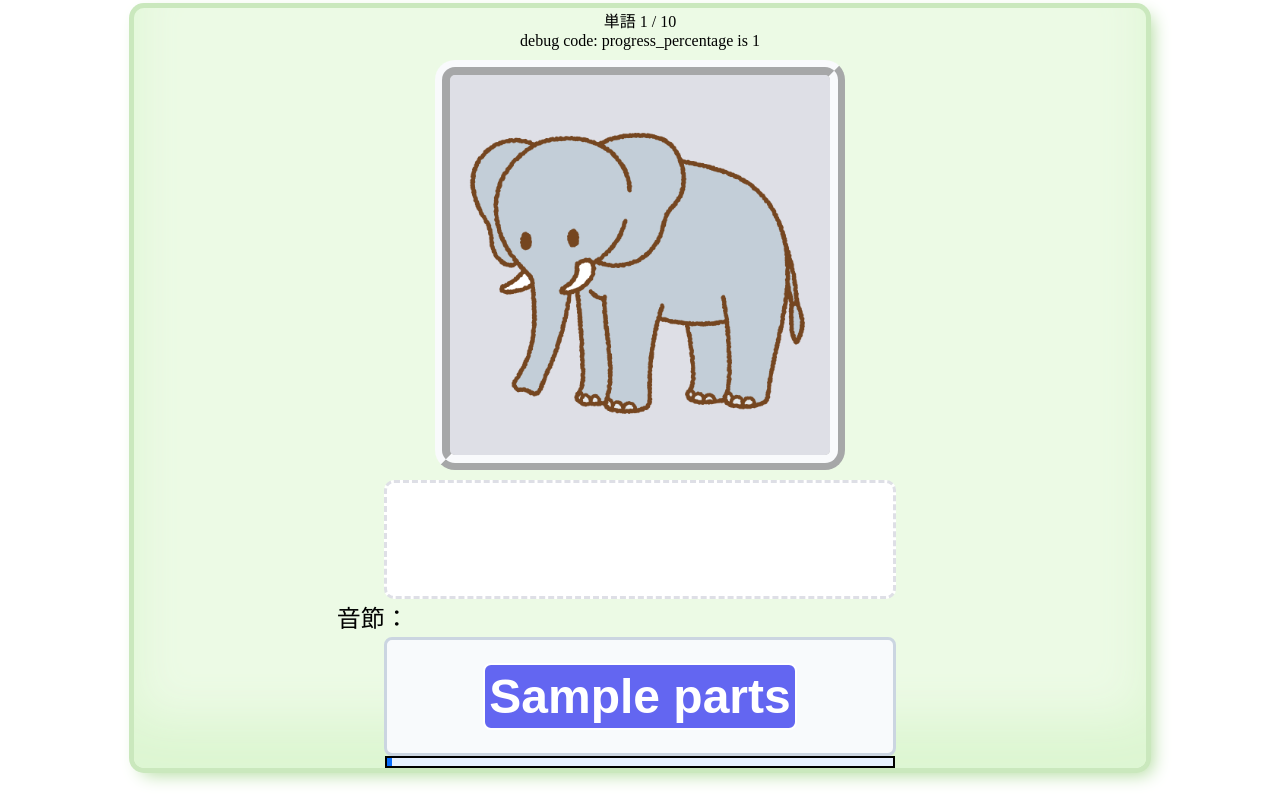
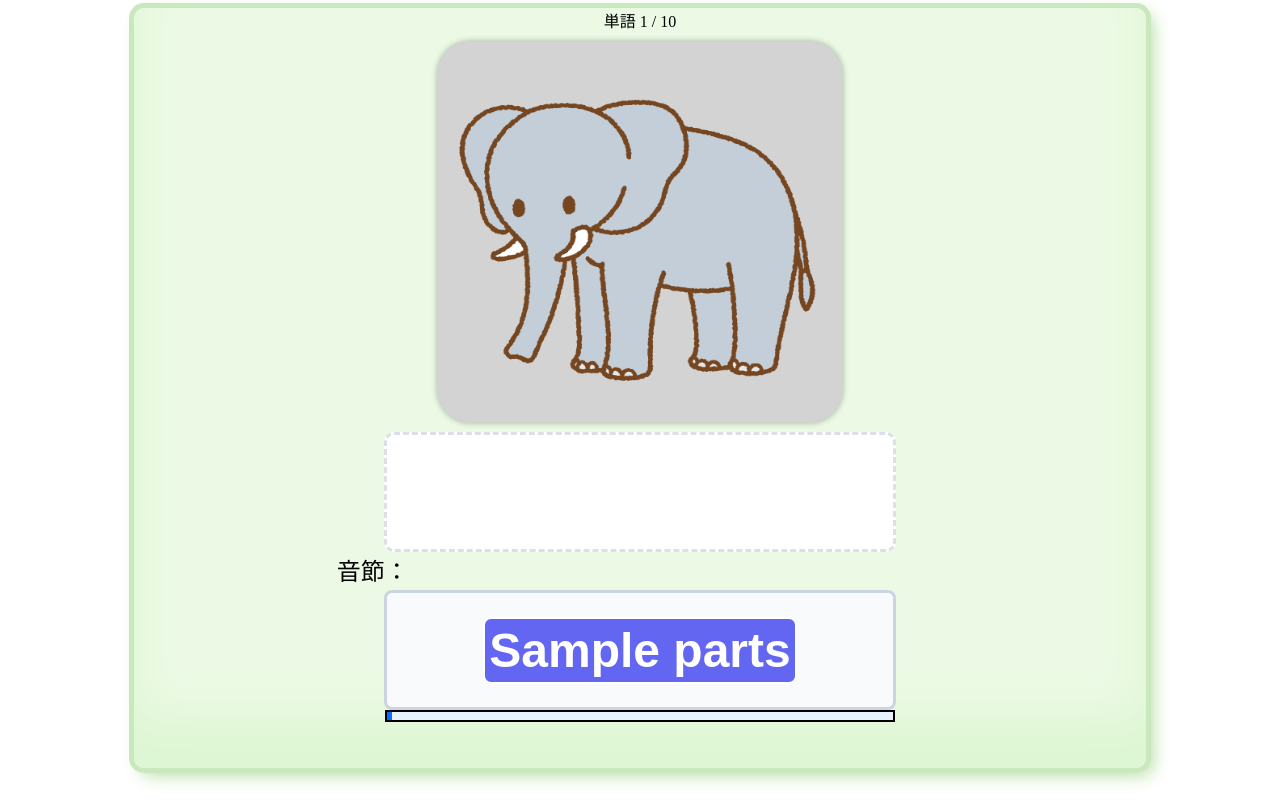
Before and after one commit to kevin-apicella/eigoapps, a Django app: template templates/syllableconnect.html in a window 1280 px wide. Run offline with Django 5.2, Linux system fonts and the light colour scheme; the template is opened without the code that fills it: most values are stand-ins (such as "Sample title", 1, 10 or a date in 2020); data that the repository does not hold is empty.

Commit message:
add jp words into app, card style updated

```diff
--- a/static/css/styles.css
+++ b/static/css/styles.css
@@ -50,10 +50,43 @@
 
 .image-container {
   margin: 1% 0% 1% 0%;
-  border: 4mm ridge #f9fafc;
-  border-radius: 20px;
-  max-height: 50%;
-  background-color: #dedfe6;
+  border-radius: 2rem;
+  height: 50%;
+  width: 40%;
+  perspective: 800px;
+}
+
+.image-container:hover > .card {
+  cursor: pointer;
+  transform: rotateY(180deg);
+}
+.card {
+  height: 100%;
+  width: 100%;
+  position: absolute;
+  transition: transform 1500ms;
+  transform-style: preserve-3d;
+  background-color: lightgrey;
+  border-radius: 2rem;
+}
+
+.front,
+.back {
+  height: 100%;
+  width: 100%;
+  border-radius: 2rem;
+  box-shadow: 0 0 5px 2px rgba(50, 50, 50, 0.25);
+  position: absolute;
+  backface-visibility: hidden;
+}
+
+.back {
+  transform: rotateY(180deg);
+  display: flex;
+  flex-direction: column;
+  justify-content: center;
+  align-items: center;
+  gap: 5rem;
 }
 
 .answer-container {
--- a/templates/syllableconnect.html
+++ b/templates/syllableconnect.html
@@ -10,11 +10,19 @@
 </style>
 <div class="main-container">
     <div class="progress-text">単語 {{ index }} / {{ total }}</div>
-    <div>debug code: progress_percentage is {{ progress_percentage }}</div>
     <button class="next-arrow" onclick="refreshPage()"><i class="fas fa-chevron-right"></i></button>
-        <div class="image-container" draggable="false">
-            {% load static %}
-            <img onclick="playAudio()" draggable="false" src="{% static '/images/elephant.png' %}">
+        <div class="image-container" onclick="playAudio()" draggable="false">
+            <div class="card">
+                <div class="front">
+                    {% load static %}
+                    <img draggable="false" src="{% static '/images/elephant.png' %}">
+                </div>
+                <div class="back">
+                    <h1>{{ jp_word }}</h1>
+                </div>
+
+            </div>
+
         </div>
     <div id="answerContainer" class="list-group answer-container" ondragend="generateAnswerText()">
     </div>
@@ -40,10 +48,13 @@
       sort: true
     });
 
+    const audio = new Audio('https://interactive-examples.mdn.mozilla.net/media/cc0-audio/t-rex-roar.mp3');
+
     function playAudio() {
-      var audio = new Audio('https://interactive-examples.mdn.mozilla.net/media/cc0-audio/t-rex-roar.mp3');
+      audio.pause();
+      audio.currentTime = 0;
       audio.play();
-    };
+    }
 
     function generateAnswerText() {
         const elements = document.querySelector(".answer-container").children;
@@ -77,5 +88,7 @@
     function refreshPage() {
       window.location.reload();
     }
+
+
 </script>
 {% endblock %}
```
Also changed, not shown: syllableconnect/models.py (+31 -0 lines), syllableconnect/views.py (+6 -2 lines), syllableconnect/admin.py (line endings or trailing spaces), syllableconnect/migrations/0003_wordbank_jp_word.py (added), 1 other file.
